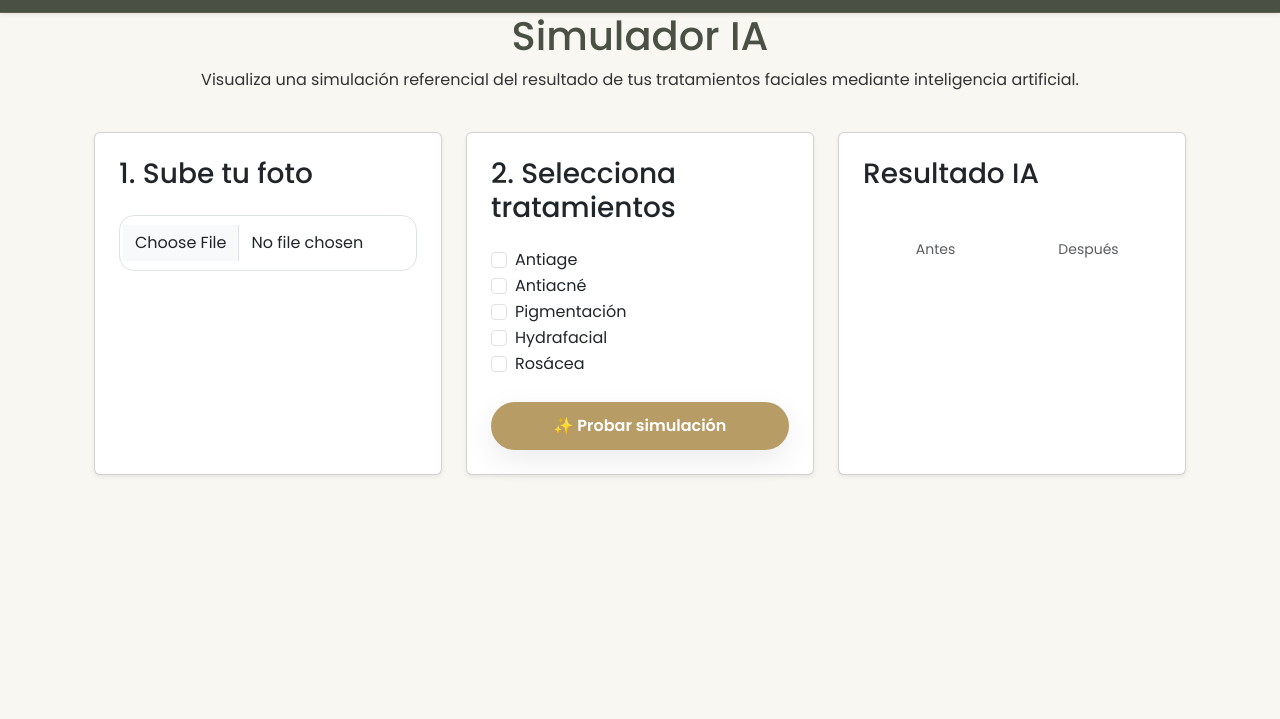
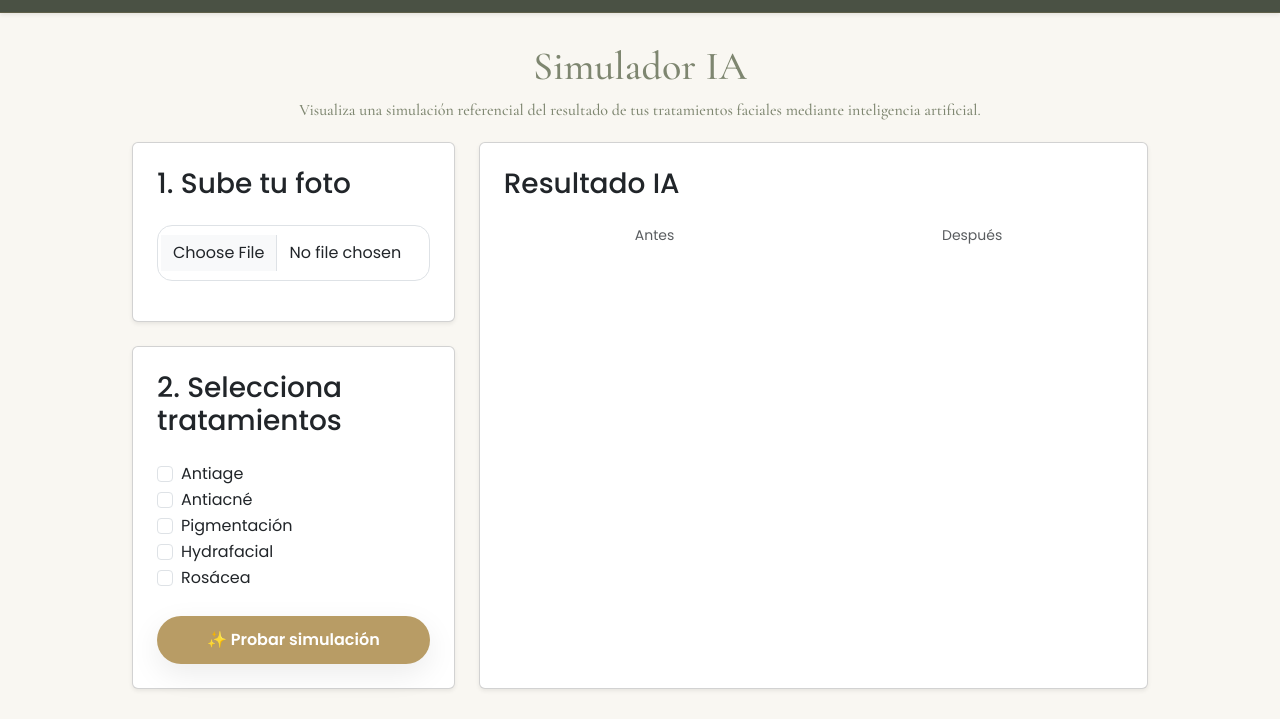
Before and after one commit to orquideawellness-hub/Orquidea_Wellness, a plain HTML site: page simulador.html in a window 1280 px wide. Shown: the part 88-807 px from the top of the page. Drawn offline with nearby package versions, Linux system fonts and the light colour scheme.

Commit message:
cambio de proporcion en simulador

```diff
--- a/css/simulador.css
+++ b/css/simulador.css
@@ -1,28 +1,21 @@
 /* simulador.css */
 
-/* 1. Corrección del margen para el fixed-top navbar */
-/* Usamos main.container para asegurar que todo el contenido baje */
-main.container {
-    margin-top: 100px;
-    padding-bottom: 50px;
-}
-
-/* 2. Tu clase original (se mantiene pero con el ajuste de margen) */
+/* 1. Aumentamos el ancho máximo para aprovechar la nueva disposición */
 .simulador-container {
-    max-width: 900px;
+    position: relative;
+    max-width: 1100px; /* Aumentado de 900px a 1100px para que las columnas respiren */
     margin: auto;
     padding: 30px;
-    padding-top: 20px;
+    margin-top: 100px;
 }
 
 .simulador-header {
-  text-align: center;
-  margin-bottom: 40px; /* Aumentado para mejor aire */
+    text-align: center;
+    margin-bottom: 20px;
+    color: var(--olive);
+    font-family: 'Cormorant Garamond', serif;
 }
 
-.simulador-header h1 {
-  color: var(--olive-dark);
-}
 
 .simulador-input {
   display: flex;
@@ -49,6 +42,14 @@ main.container {
 .simulador-result h2 {
   margin-bottom: 10px;
   color: var(--olive-dark);
+}
+
+/* 3. Asegurar que las imágenes del resultado no se desborden */
+#previewAntes, #previewIA {
+    width: 100%;
+    height: auto;
+    aspect-ratio: 1 / 1; /* Mantiene un formato cuadrado uniforme */
+    object-fit: cover;   /* Recorta la imagen para que llene el cuadro sin deformarse */
 }
 
 /* ==========================
--- a/simulador.html
+++ b/simulador.html
@@ -53,28 +53,26 @@
         </div>
     </nav>
 
-    <main class="container">
-        <div class="simulador-header">
+    <main class="simulador-container">
+        <header class="simulador-header">
             <h1>Simulador IA</h1>
             <p>
                 Visualiza una simulación referencial del resultado de tus tratamientos
                 faciales mediante inteligencia artificial.
             </p>
-        </div>
+        </header>
 
         <div class="container">
             <div class="row g-4">
 
                 <div class="col-lg-4">
-                    <div class="card shadow-sm p-4 h-100">
+                    <div class="card shadow-sm p-4 mb-4">
                         <h3 class="mb-4">1. Sube tu foto</h3>
                         <input type="file" id="fotoInput" accept="image/*" class="form-control mb-3">
                         <img id="previewOriginal" class="img-fluid rounded d-none" alt="Foto original del usuario">
                     </div>
-                </div>
 
-                <div class="col-lg-4">
-                    <div class="card shadow-sm p-4 h-100">
+                    <div class="card shadow-sm p-4">
                         <h3 class="mb-4">2. Selecciona tratamientos</h3>
                         <div class="form-check"><input class="form-check-input tratamiento" type="checkbox"
                                 value="Antiage"><label class="form-check-label">Antiage</label></div>
@@ -86,15 +84,15 @@
                                 value="Hydrafacial"><label class="form-check-label">Hydrafacial</label></div>
                         <div class="form-check"><input class="form-check-input tratamiento" type="checkbox"
                                 value="Rosácea"><label class="form-check-label">Rosácea</label></div>
-                        <button id="btnProbar" class="btn btn-gold mt-4">✨ Probar simulación</button>
+                        <button id="btnProbar" class="btn btn-gold mt-4 w-100">✨ Probar simulación</button>
                     </div>
                 </div>
 
-                <div class="col-lg-4">
+                <div class="col-lg-8">
                     <div class="card shadow-sm p-4 h-100">
                         <h3 class="mb-4">Resultado IA</h3>
 
-                        <div class="row g-2 mt-3">
+                        <div class="row g-3">
                             <div class="col-6 text-center">
                                 <small class="d-block text-muted">Antes</small>
                                 <img id="previewAntes" class="img-fluid img-thumbnail rounded mt-2 d-none"
@@ -107,12 +105,10 @@
                             </div>
                         </div>
 
-                        <div id="scoreContainer" class="mt-3"></div>
-
+                        <div id="scoreContainer" class="mt-4"></div>
                         <button id="btnRecomendaciones" class="btn btn-outline-success btn-sm w-100 mt-4 d-none">
                             Ver sugerencias adicionales
                         </button>
-
                         <ul id="recomendaciones" class="mt-3 small" style="display: none;"></ul>
                     </div>
                 </div>
```
